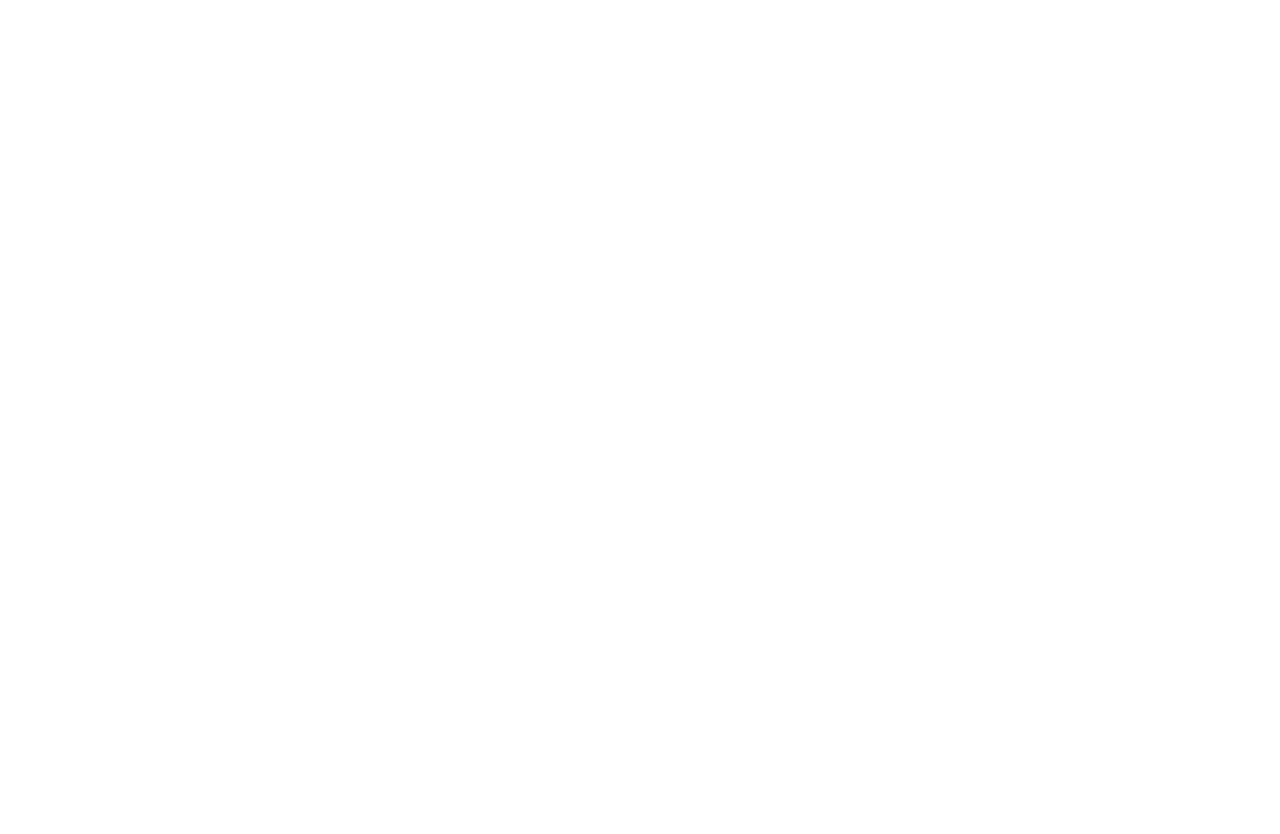
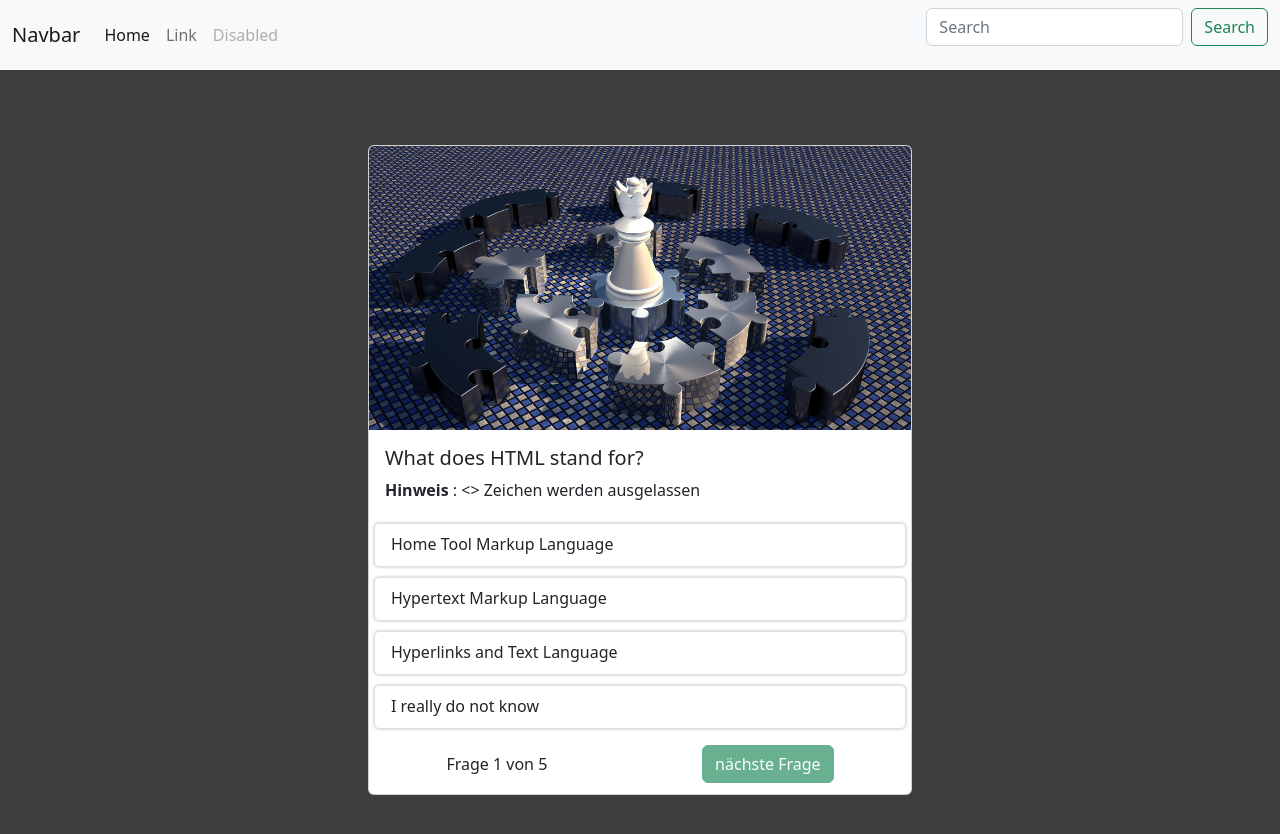
Before and after one commit to SinanFischer/Quizapp-, a website: page index.html in a window 1280 px wide. Before the commit the page ends 800 px from the top, so only its background shows below. Drawn offline with nearby package versions, Linux system fonts and the light colour scheme.

Commit message:
addes new functions to quiz

```diff
--- a/index.html
+++ b/index.html
@@ -7,15 +7,46 @@
     <script src="script.js"></script>
 
     <link rel="stylesheet" href="style.css">
+    <!--bootstrap-->
+    <link href="https://cdn.jsdelivr.net/npm/bootstrap@5.2.0/dist/css/bootstrap.min.css" rel="stylesheet" integrity="sha384-gH2yIJqKdNHPEq0n4Mqa/HGKIhSkIHeL5AyhkYV8i59U5AR6csBvApHHNl/vI1Bx" crossorigin="anonymous">
+</head>
+
+<body onload="init()">
+    <nav class="navbar navbar-expand-lg bg-light">
+        <div class="container-fluid">
+          <a class="navbar-brand" href="#">Navbar</a>
+          <button class="navbar-toggler" type="button" data-bs-toggle="collapse" data-bs-target="#navbarSupportedContent" aria-controls="navbarSupportedContent" aria-expanded="false" aria-label="Toggle navigation">
+            <span class="navbar-toggler-icon"></span>
+          </button>
+          <div class="collapse navbar-collapse" id="navbarSupportedContent">
+            <ul class="navbar-nav me-auto mb-2 mb-lg-0">
+              <li class="nav-item">
+                <a class="nav-link active" aria-current="page" href="#">Home</a>
+              </li>
+              <li class="nav-item">
+                <a class="nav-link" href="#">Link</a>
+              </li>
+              <li class="nav-item">
+                <a class="nav-link disabled">Disabled</a>
+              </li>
+            </ul>
+            <form class="d-flex" role="search">
+              <input class="form-control me-2" type="search" placeholder="Search" aria-label="Search">
+              <button class="btn btn-outline-success" type="submit">Search</button>
+            </form>
+          </div>
+        </div>
+      </nav>
+
+    <div class="main-bg">
+
+      <!--div id for the Question Card -->
+<div id="card">
+
+</div>
 
 
-</head>
-
-<body>
-
-
-
-
+    </div>
 
 
 
--- /dev/null
+++ b/package.json
@@ -0,0 +1,5 @@
+{
+  "dependencies": {
+    "bootstrap": "^5.2.0"
+  }
+}
--- a/script.js
+++ b/script.js
@@ -0,0 +1,128 @@
+questions = [
+    {
+        "question" : "What does HTML stand for?",
+        "answer1" : "Home Tool Markup Language",
+        "answer2" : "Hypertext Markup Language",
+        "answer3" : "Hyperlinks and Text Language",
+        "answer4" : "I really do not know",
+        "rightAnswer" : 2
+    },
+    {
+        "question" : "Choose the correct HTML element to define important text",
+        "answer1" : "with a b",
+        "answer2" : "!needed",
+        "answer3" : "!important",
+        "answer4" : "!",
+        "rightAnswer" : 3
+    },
+    {
+        "question" : "How can you open a link in a new tab/browser window?",
+        "answer1" : "a href='url'target=_blank' ",
+        "answer2" : "a href='url'new'",
+        "answer3" : "a href='get_new_window'",
+        "answer4" : "a href='url'target=new'",
+        "note" : "<> Zeichen werden ausgelassen",
+        "rightAnswer" : 1
+
+    },
+    {
+        "question" : "How can you make a ordered list? ",
+        "answer1" : "ol",
+        "answer2" : "list",
+        "answer3" : "table",
+        "answer4" : "l",
+        "rightAnswer" : 1
+    },
+    {
+        "question" : "Which HTML element defines the title of a document?",
+        "answer1" : "head",
+        "answer2" : "meta",
+        "answer3" : "title",
+        "answer4" : "headline",
+        "rightAnswer" : 3
+    },
+
+]
+
+let numberQuestions = document.getElementById('numberQuestions');
+let questionsId = document.getElementById('questions');
+let currentQ = 0;
+
+function init() {
+    document.getElementById('card').innerHTML = `
+    <div class="card" style="width: 34rem;">
+    <img src="img/puzzleschach.jpg" class="card-img-top" alt="Quiz IMG">
+    <div class="card-body">
+      <h5 class="card-title" id="card-title">${questions[currentQ]["question"]}</h5>
+      <p class="card-text" id="card-note"> <b> Hinweis </b> : <> Zeichen werden ausgelassen</p>
+    </div>
+    <ul class="list-group list-group-flush" id="questions">
+
+    <li class="list-group-item" onclick="answer(${1})" id="answer1">
+         ${questions[currentQ][`answer1`]}
+    </li>
+    <li class="list-group-item" onclick="answer(${2})" id="answer2">
+         ${questions[currentQ][`answer2`]}
+    </li>
+    <li class="list-group-item" onclick="answer(${3})" id="answer3">
+         ${questions[currentQ][`answer3`]}
+    </li>
+    <li class="list-group-item" onclick="answer(${4})" id="answer4">
+         ${questions[currentQ][`answer4`]}
+    </li>
+
+    </ul>
+    <div class="card-bottom" id="numberQuestions">
+      <span> Frage ${currentQ + 1} von 5 </span>
+      <button type="button" class="btn btn-success" onclick="nextQuestion()" id="next-button"disabled>nächste Frage</button>
+    </div>
+  </div>
+  `;
+
+}
+
+function nextQuestion() {
+    if (currentQ >= questions.length) {
+
+        document.getElementById('card-title').innerHTML = `
+        <div class="card" style="border:none;">
+            Glückwunsch du hast das Quiz beendet!
+        </div>
+        `;
+
+        document.getElementById('questions').style ="display:none";
+        document.getElementById('card-note').style ="display:none";
+
+    }
+    else {
+    currentQ++;
+    init();
+    document.getElementById('next-button').disabled = false;
+    }
+}
+
+//a = answer number // Function for calling right or false answer
+function answer(a) {
+    if (a === questions[currentQ][`rightAnswer`]) {
+        document.getElementById(`answer${a}`).classList.add('bg-success');
+        document.getElementById('next-button').disabled =false;
+    }
+    else {
+        document.getElementById(`answer${a}`).classList.add('bg-danger');
+
+        document.getElementById(`card-note`).innerHTML += `
+        <span style="display:flex; justify-content:center; align-items:center; padding-top: 10px; ">
+        Richtig gewesen wäre
+       </span>
+        `;
+
+        setTimeout(showRightAnswer, 1000);
+
+    }
+}
+
+
+function showRightAnswer() {
+     document.getElementById(`answer${questions[currentQ][`rightAnswer`]}`).classList.add('bg-success');
+     document.getElementById('next-button').disabled =false;
+}
--- a/style.css
+++ b/style.css
@@ -0,0 +1,40 @@
+.bg-light {
+    background-color: #e9cf44 !important;
+}
+
+
+.main-bg {
+    background-color: rgb(61, 61, 61);
+    min-width: 100vw;
+    min-height: 100vh;
+    display: flex;
+    justify-content: center;
+    align-items: center;
+}
+
+.card-bottom {
+    display: flex;
+    justify-content: space-around;
+    align-items: center;
+    height: 60px;
+}
+
+.list-group-item:hover {
+    background-color: rgba(0,0,0,0.05);
+    cursor: pointer;
+
+}
+
+.list-group-item {
+    border: 1px solid rgb(224, 224, 224) !important;
+    border-radius: 5px !important;
+    height: 44px;
+    margin: 5px;
+    box-shadow: 0px 0px 3px #bcbcbc;
+}
+
+.card>.list-group {
+    border-top:0ch !important ;
+    border-bottom: 0ch !important ;
+    --bs-list-group-border-width: 0px;
+}
```
Also changed, not shown: img/puzzleschach.jpg (added), img/winner.jpg (added), 1 other file.
